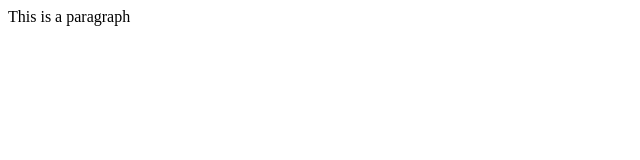
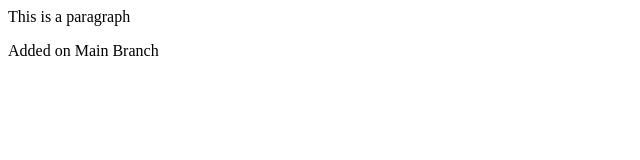
Before and after one commit to Mileslemi/test, a plain HTML site: page index.html in a window 1280 px wide. Shown: the whole page, without its empty margins (0-640 px from the left). Drawn offline with Linux system fonts and the light colour scheme.

Commit message:
Modified Index on  Main Branch

```diff
--- a/index.html
+++ b/index.html
@@ -1 +1,2 @@
 <p>This is a paragraph</p>
+<p>Added on Main Branch</p>
```
